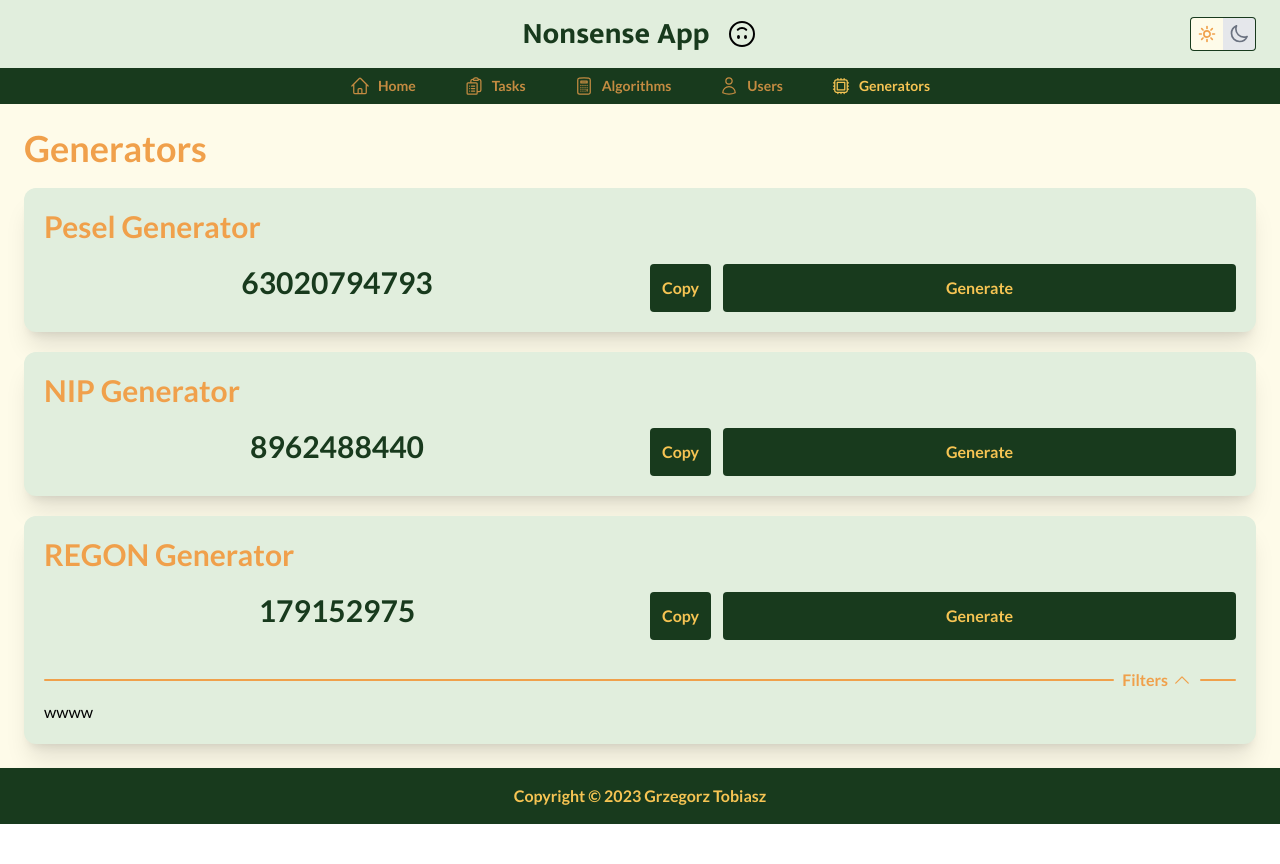
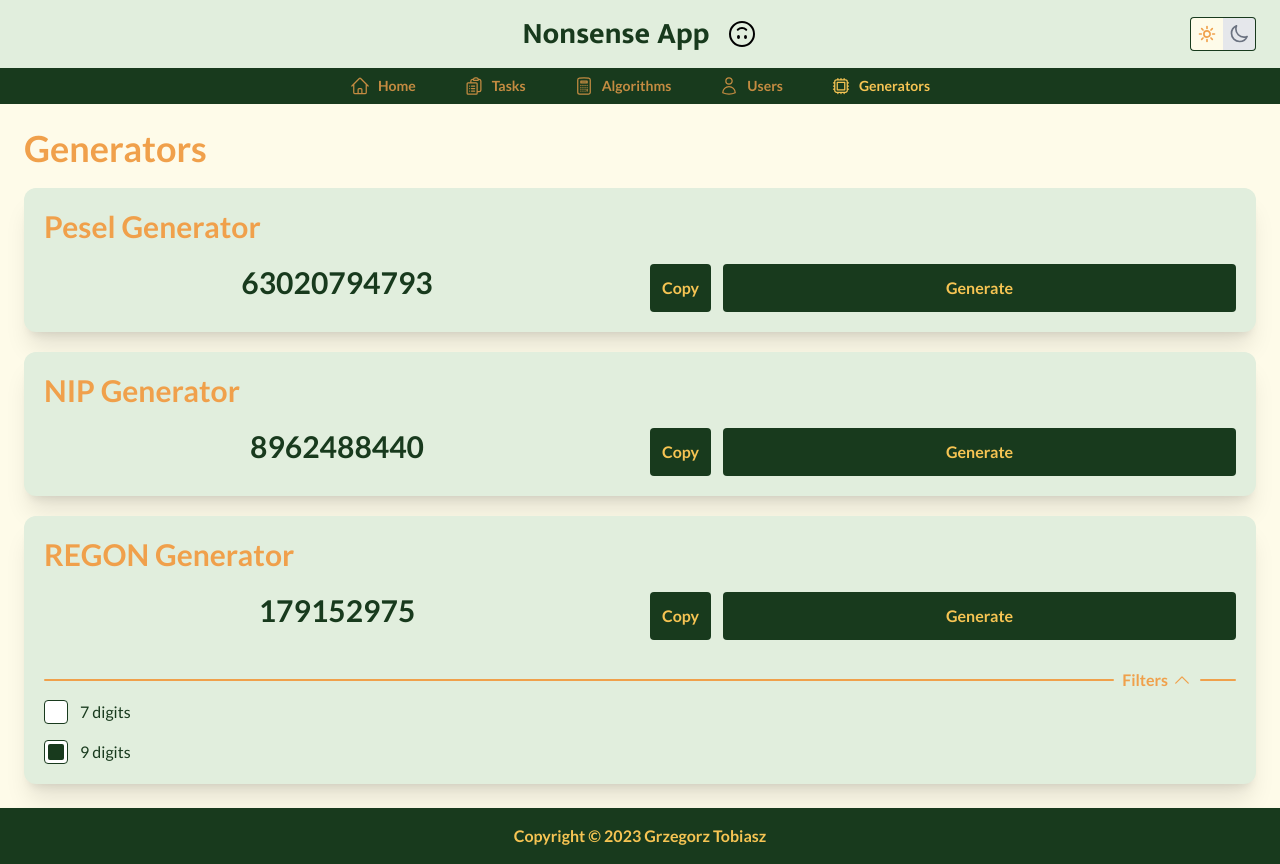
Before and after one commit to tobiasz1997/nonsense-app, a Next.js app: page /generators in a window 1280 px wide. Both pictures are taken after a click on the button "Filters". Before the commit the page ends 824 px from the top, so only its background shows below. Built offline with nearby package versions, Linux system fonts and the light colour scheme.

Commit message:
Feat: added option dor regon, added tests

```diff
--- a/src/components/features/Generators/RegonGenerator.tsx
+++ b/src/components/features/Generators/RegonGenerator.tsx
@@ -4,16 +4,19 @@ import Button from '@components/ui/Button';
 import copy from 'copy-to-clipboard';
 import generateRegon from '@utils/generators/regonGenerator';
 import ExpansionPanel from '@components/ui/ExpansionPanel';
+import RegonOptions from '@components/features/Generators/RegonOptions';
+import { useAppSelector } from '@store/store';
 
 const RegonGenerator: FC = () => {
 	const [value, setValue] = useState<string>('');
+	const regonOptions = useAppSelector((state) => state.regonSlice);
 
 	useEffect(() => {
 		handleGenerateRegon();
 	}, []);
 
 	const handleGenerateRegon = () => {
-		const result = generateRegon();
+		const result = generateRegon(regonOptions.type);
 		setValue(result?.result ?? '');
 	};
 
@@ -24,7 +27,7 @@ const RegonGenerator: FC = () => {
 	return (
 		<CustomBox title="REGON Generator">
 			<div className="grid gap-5 sm:grid-cols-2">
-				<p className="dark:selection: text-center text-xl font-bold text-green-dark selection:bg-green-dark selection:text-pistachio dark:text-pistachio dark:selection:bg-orange dark:selection:text-green-dark sm:text-3xl">
+				<p className="text-center text-xl font-bold text-green-dark selection:bg-green-dark selection:text-pistachio dark:text-pistachio dark:selection:bg-orange dark:selection:text-green-dark sm:text-3xl">
 					{value}
 				</p>
 				<div className="flex gap-3">
@@ -38,7 +41,9 @@ const RegonGenerator: FC = () => {
 					</div>
 				</div>
 			</div>
-			<ExpansionPanel label="Filters">wwww</ExpansionPanel>
+			<ExpansionPanel label="Filters">
+				<RegonOptions />
+			</ExpansionPanel>
 		</CustomBox>
 	);
 };
--- /dev/null
+++ b/src/components/features/Generators/RegonOptions.tsx
@@ -0,0 +1,35 @@
+import { ChangeEvent, FC } from 'react';
+import FormCheckbox from '@components/ui/FormCheckbox';
+import { useAppDispatch, useAppSelector } from '@store/store';
+import { changeType } from '@store/generators/regon.slice';
+import { regonType } from '@utils/generators/regonGenerator';
+
+const RegonOptions: FC = () => {
+	const regonType = useAppSelector((state) => state.regonSlice.type);
+	const dispatch = useAppDispatch();
+
+	const handleTypeChange = (event: ChangeEvent<HTMLInputElement>) => {
+		dispatch(changeType(event.target.value as regonType));
+	};
+
+	return (
+		<form className="flex flex-col space-y-4" noValidate>
+			<FormCheckbox
+				checked={regonType === 'short'}
+				value="short"
+				label="7 digits"
+				type="radio"
+				onChange={handleTypeChange}
+			/>
+			<FormCheckbox
+				checked={regonType === 'long'}
+				value="long"
+				label="9 digits"
+				type="radio"
+				onChange={handleTypeChange}
+			/>
+		</form>
+	);
+};
+
+export default RegonOptions;
--- a/src/components/features/Todo/TodoList.tsx
+++ b/src/components/features/Todo/TodoList.tsx
@@ -20,9 +20,7 @@ import Modal from '@components/ui/Modal';
 import { XMarkIcon } from '@heroicons/react/24/outline';
 import AddTaskForm from '@components/features/Todo/AddTaskForm';
 
-type Props = {};
-
-const TodoList: FC<Props> = () => {
+const TodoList: FC = () => {
 	const [isAddTaskModalVisible, setIsAddTaskModalVisible] = useState(false);
 
 	const tasks = useAppSelector((state) => state.tasksSlice.items);
--- a/src/components/ui/ExpansionPanel.tsx
+++ b/src/components/ui/ExpansionPanel.tsx
@@ -15,7 +15,7 @@ const ExpansionPanel: FC<PropsWithChildren & Props> = (props) => {
 			<div className="flex items-center">
 				<Divider />
 				<button
-					className="flex items-center gap-x-1 p-2 font-bold text-orange hover:text-yellow"
+					className="flex items-center gap-x-1 rounded p-2 font-bold text-orange focus-visible:outline-none focus-visible:ring-4 focus-visible:ring-orange"
 					onClick={() => setIsOpen((prev) => !prev)}
 				>
 					{props.label}
--- /dev/null
+++ b/src/components/ui/FormCheckbox.tsx
@@ -0,0 +1,54 @@
+import cx from 'classnames';
+import React, {
+	forwardRef,
+	ForwardRefRenderFunction,
+	InputHTMLAttributes
+} from 'react';
+import FormErrorMessage from '@components/ui/FormErrorMessage';
+
+type FormCheckboxProps = {
+	label: string;
+	error?: string;
+	type?: 'checkbox' | 'radio';
+};
+
+const FormCheckbox: ForwardRefRenderFunction<
+	HTMLInputElement,
+	FormCheckboxProps & InputHTMLAttributes<HTMLInputElement>
+> = (props, ref) => {
+	return (
+		<div>
+			<label className={cx('flex w-full cursor-pointer text-green-dark')}>
+				<span
+					className={cx(
+						'relative flex h-6 w-6 shrink-0 items-center justify-center'
+					)}
+				>
+					<input
+						{...props}
+						ref={ref}
+						type={props.type ?? 'checkbox'}
+						className={cx(
+							'peer h-full w-full cursor-pointer rounded border border-green-dark checked:border-green-dark checked:bg-none checked:text-white checked:hover:border-green-dark focus:ring-4 focus:ring-yellow checked:focus:border-green-dark'
+						)}
+					/>
+					<span
+						className={cx(
+							'absolute left-[4px] h-4 w-4 rounded-sm bg-green-dark opacity-0 transition duration-200 peer-checked:opacity-100'
+						)}
+					/>
+				</span>
+
+				<span className="ml-3 flex items-center text-xs md:text-base md:leading-5">
+					{props.label}
+					{props.required && (
+						<span className="my-0.5 mx-1 h-1 w-1 rounded-full bg-red" />
+					)}
+				</span>
+			</label>
+			{props.error && <FormErrorMessage>{props.error}</FormErrorMessage>}
+		</div>
+	);
+};
+
+export default forwardRef(FormCheckbox);
--- a/src/components/ui/Pagination.tsx
+++ b/src/components/ui/Pagination.tsx
@@ -35,7 +35,7 @@ const Pagination: FC<PaginationProps> = ({
 	return (
 		<>
 			{itemCount > 0 && itemCount > pageSize && (
-				<div className="mt-10 flex w-full w-full items-center justify-center space-x-2">
+				<div className="mt-10 flex w-full items-center justify-center space-x-2">
 					<div>
 						<Button
 							onClick={() => handlePageChange(page - 1)}
--- /dev/null
+++ b/src/store/generators/regon.slice.ts
@@ -0,0 +1,23 @@
+import { createSlice, PayloadAction } from '@reduxjs/toolkit';
+import { regonType } from '@utils/generators/regonGenerator';
+
+type regonStateType = {
+	type: regonType;
+};
+
+const initialState: regonStateType = {
+	type: 'long'
+};
+
+const regonSlice = createSlice({
+	name: 'regonGenerator',
+	initialState: initialState,
+	reducers: {
+		changeType(state, action: PayloadAction<regonType>) {
+			state.type = action.payload;
+		}
+	}
+});
+
+export const { changeType } = regonSlice.actions;
+export default regonSlice.reducer;
--- a/src/store/store.ts
+++ b/src/store/store.ts
@@ -3,11 +3,13 @@ import { TypedUseSelectorHook, useDispatch, useSelector } from 'react-redux';
 import tasksSlice from '@store/slices/tasks.slice';
 import { loggerMiddleware } from '@store/middlewares';
 import usersSlice from '@store/slices/users.slice';
+import regonSlice from '@store/generators/regon.slice';
 
 const store = configureStore({
 	reducer: {
 		tasksSlice,
-		usersSlice
+		usersSlice,
+		regonSlice
 	},
 	middleware: (getDefaultMiddleware) =>
 		getDefaultMiddleware({ serializableCheck: false }).concat(loggerMiddleware)
--- a/src/utils/generators/regonGenerator.ts
+++ b/src/utils/generators/regonGenerator.ts
@@ -29,7 +29,7 @@ const generateControlNumber = (
 
 export default generateRegon;
 
-type regonType = 'short' | 'long';
+export type regonType = 'short' | 'long';
 
 const regonRangeMap: Record<regonType, number[]> = {
 	['short']: [100_000, 999_999],
```
Also changed, not shown: 2 other files (tests, documents, lock files or other folders).
